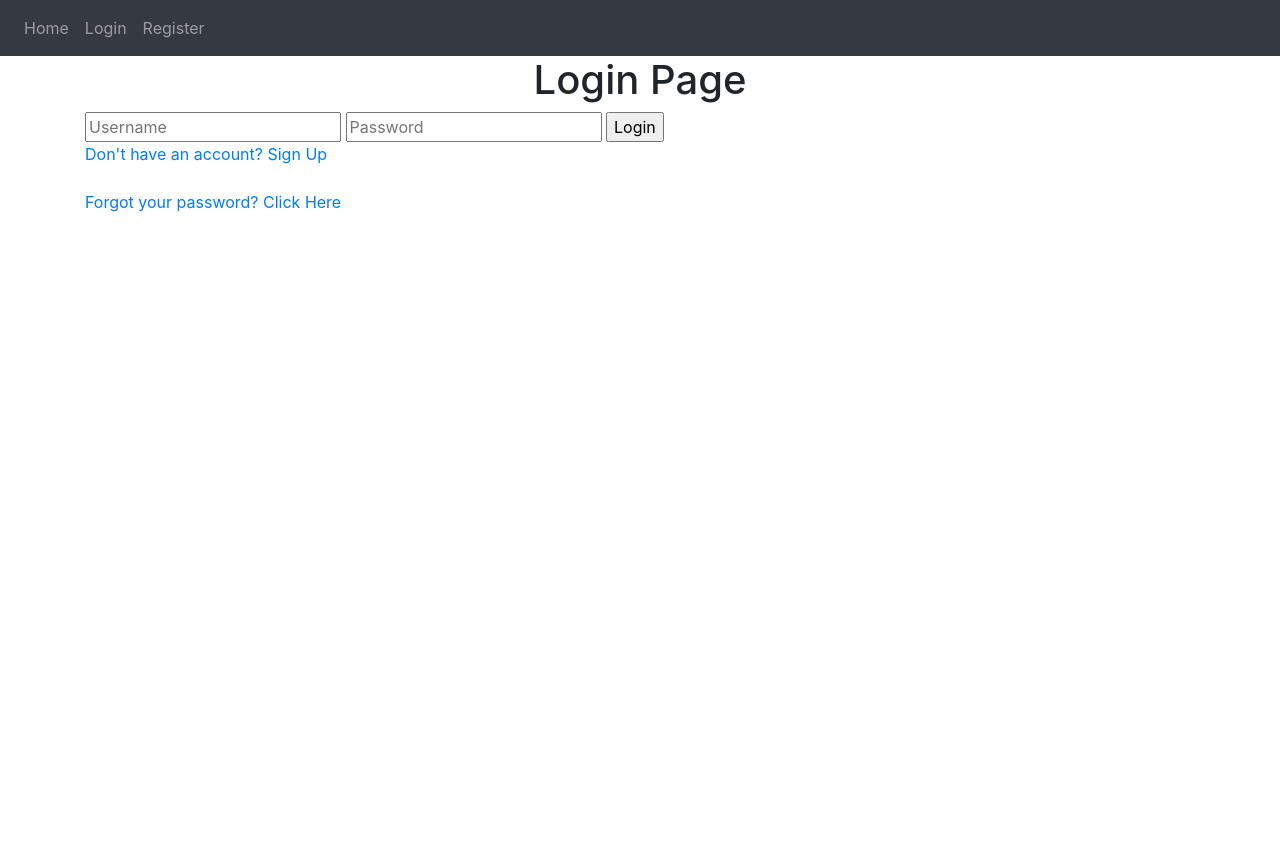
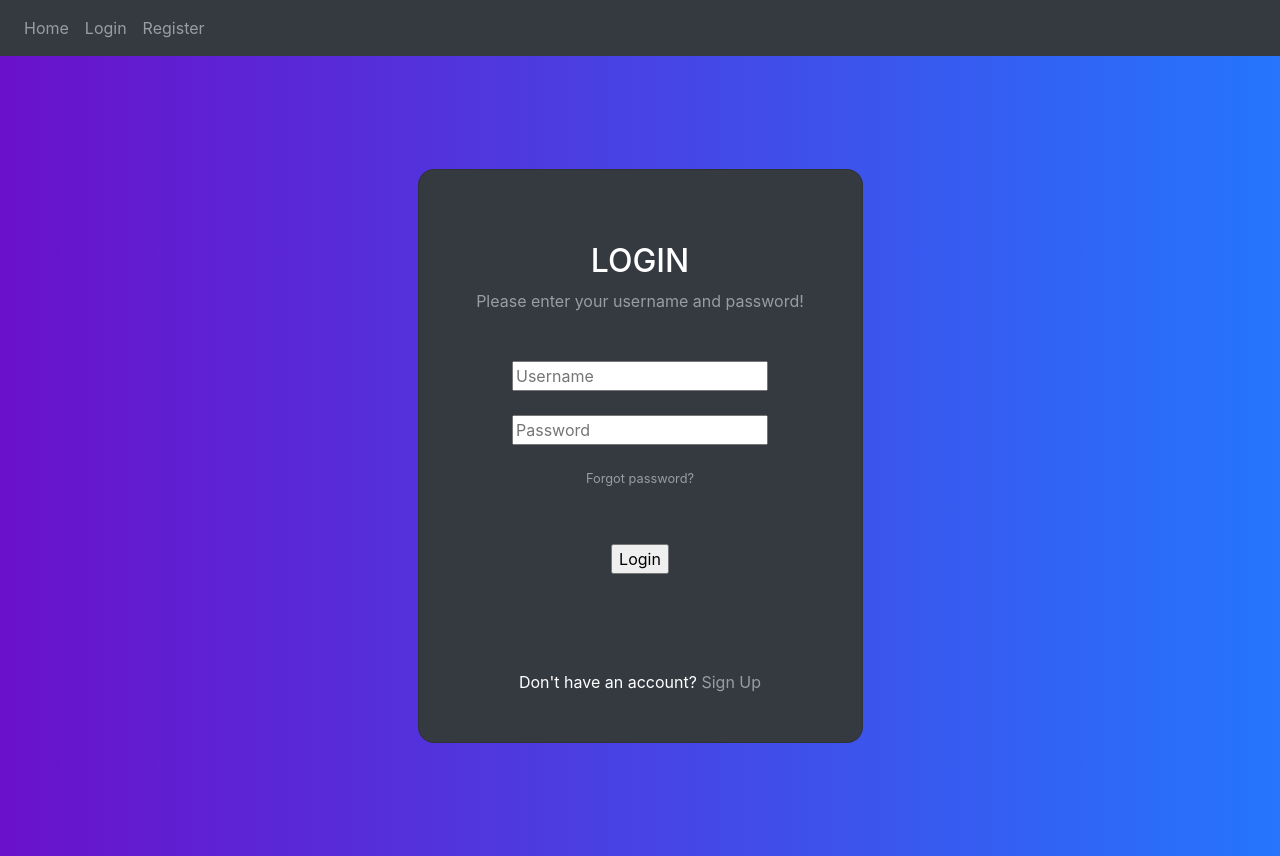
Before and after one commit to dodo146/CS437_Project, a Flask app: page /login in a window 1280 px wide. Before the commit the page ends 212 px from the top, so only its background shows below. Run offline with Flask 2, Linux system fonts and the light colour scheme; some libraries are stand-ins or nearby versions.

Commit message:
changed login and register.html

```diff
--- /dev/null
+++ b/static/background.css
@@ -0,0 +1,10 @@
+.gradient-custom {
+    /* fallback for old browsers */
+    background: #6a11cb;
+
+    /* Chrome 10-25, Safari 5.1-6 */
+    background: -webkit-linear-gradient(to right, rgba(106, 17, 203, 1), rgba(37, 117, 252, 1));
+
+    /* W3C, IE 10+/ Edge, Firefox 16+, Chrome 26+, Opera 12+, Safari 7+ */
+    background: repeating-linear-gradient(to right, rgba(106, 17, 203, 1), rgba(37, 117, 252, 1))
+    }
--- a/templates/base.html
+++ b/templates/base.html
@@ -14,7 +14,7 @@
       href="https://stackpath.bootstrapcdn.com/font-awesome/4.7.0/css/font-awesome.min.css"
       crossorigin="anonymous"
     />
-
+    {% block link %} {% endblock %}
     <title>{% block title %}Home{% endblock %}</title>
   </head>
   <body>
@@ -54,7 +54,7 @@
     </div>
     {% endif %} {% endfor %} {% endif %} {% endwith %} -->
 
-    <div class="container">{% block content %} {% endblock %}</div>
+    {% block content %} {% endblock %}
     <script
       src="https://code.jquery.com/jquery-3.2.1.slim.min.js"
       integrity="sha384-KJ3o2DKtIkvYIK3UENzmM7KCkRr/rE9/Qpg6aAZGJwFDMVNA/GpGFF93hXpG5KkN"
--- a/templates/home.html
+++ b/templates/home.html
@@ -1,7 +1,7 @@
 {% extends "base.html" %} {% block title %} Home {% endblock%}
 {% block content %}
 <body>
-    <h1>Login Authentication System in Flask.</h1>
+    <h1 align = "center">Login Authentication System in Flask.</h1>
 
 
 </body>
--- a/templates/login.html
+++ b/templates/login.html
@@ -1,18 +1,51 @@
 {% extends "base.html" %} {% block title %} Login {% endblock%}
+{% block link %}
+
+<link rel="stylesheet" href="/static/background.css">
+{% endblock %}
 {% block content %}
-<body>
-    <form method="POST" action="">
-        <h1 align="center">Login Page</h1>
-        {{ form.hidden_tag() }}
-        {{ form.username }}
-        {{ form.password }}
-        {{ form.submit }}
-    </form>
+    <section class="vh-100 mw-100 gradient-custom">
+        <div class="container py-5 h-100">
+          <div class="row d-flex justify-content-center align-items-center h-100">
+            <div class="col-12 col-md-8 col-lg-6 col-xl-5">
+              <div class="card bg-dark text-white" style="border-radius: 1rem;">
+                <div class="card-body p-5 text-center">
 
-    <a href="{{ url_for('register') }}">Don't have an account? Sign Up</a>
-    <br>
-    <br>
-    <a href="{{ url_for('forgot') }}">Forgot your password? Click Here</a>
+                <form action="" method="post">
 
-</body>
+                  <div class="mb-md-5 mt-md-4 pb-5">
+
+                    <h2 class="fw-bold mb-2 text-uppercase">Login</h2>
+                    <p class="text-white-50 mb-5">Please enter your username and password!</p>
+
+                    {{form.hidden_tag()}}
+                    <div class="form-outline form-white mb-4">
+                        {{form.username}}
+
+                    </div>
+
+                    <div class="form-outline form-white mb-4">
+                        {{form.password}}
+                    </div>
+
+                    <p class="small mb-5 pb-lg-2"><a class="text-white-50" href="{{url_for('forgot')}}">Forgot password?</a></p>
+
+                    {{form.submit}}
+
+
+
+                  </div>
+
+                  <div>
+                    <p class="mb-0">Don't have an account? <a href= "{{ url_for('register') }}" class="text-white-50 fw-bold">Sign Up</a>
+                    </p>
+                  </div>
+
+                </form>
+                </div>
+              </div>
+            </div>
+          </div>
+        </div>
+    </section>
 {% endblock %}
```
Also changed, not shown: templates/register.html (+46 -10 lines).
